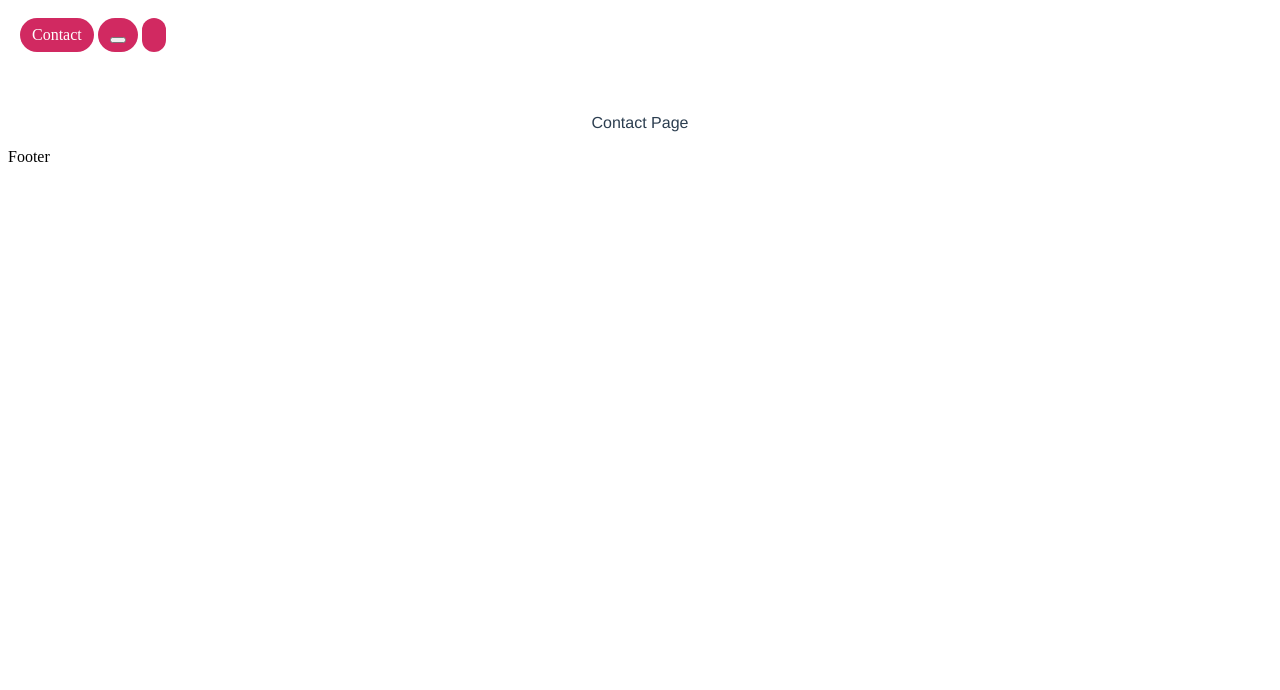
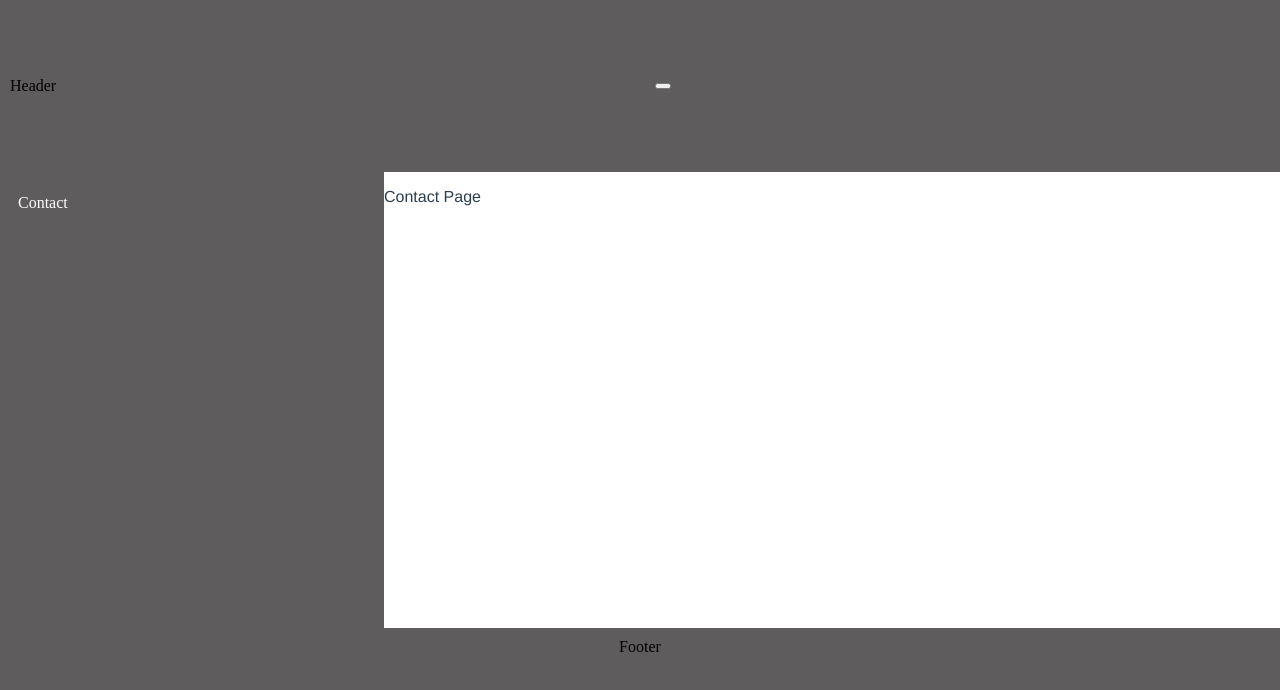
Before and after one commit to yaseminertan/sample-website, a Vue app in the folder sample-website/: page /contact in a window 1280 px wide. Shown: the top 690 px of the page. Built offline with nearby package versions, Linux system fonts and the light colour scheme.

Commit message:
Set the grid structure of main page
Set the grid structure of main page

```diff
--- a/sample-website/src/App.vue
+++ b/sample-website/src/App.vue
@@ -1,35 +1,58 @@
 <template>
-  <div>
-    <Header/>
-    <div id="app">
-
-      <router-view/>
+  <div class="container">
+    <Header class="header"/>
+    <div class="center-div">
+      <Menu class="menu"/>
+      <div id="app">
+        <router-view/>
+      </div>
     </div>
-    <Footer/>
+    <Footer class="footer"/>
   </div>
 </template>
 
 <script>
 import Header from './components/base/Header'
 import Footer from './components/base/Footer'
+import Menu from './components/base/Menu'
 
 export default {
   name: 'App',
   components: {
     Header,
-    Footer
+    Footer,
+    Menu
   }
 }
 </script>
 
 <style>
+body{
+    margin: 0 !important;
+}
 #app {
   font-family: Avenir, Helvetica, Arial, sans-serif;
   -webkit-font-smoothing: antialiased;
   -moz-osx-font-smoothing: grayscale;
-  text-align: center;
+  text-align: left;
   color: #2c3e50;
-  margin-top: 60px;
+  flex:2;
+  background-color: white;
+  width: 70%;
+}
+.menu{
+  width: 30%;
+}
+.container{
+  display: flex;
+  flex-direction: column;
+  height: 100vh;
+
+}
+.center-div{
+  display: inline-flex;
+  background-color: rgb(94, 92, 92);
+  height: 60%;
 }
  .modal {
     display: block;
--- a/sample-website/src/components/HelloWorld.vue
+++ /dev/null
@@ -1,33 +0,0 @@
-<template>
-  <div class="hello">
-    <h1>{{ msg }}</h1>
-
-  </div>
-</template>
-
-<script>
-export default {
-  name: 'HelloWorld',
-  props: {
-    msg: String
-  }
-}
-</script>
-
-<!-- Add "scoped" attribute to limit CSS to this component only -->
-<style scoped>
-h3 {
-  margin: 40px 0 0;
-}
-ul {
-  list-style-type: none;
-  padding: 0;
-}
-li {
-  display: inline-block;
-  margin: 0 10px;
-}
-a {
-  color: #42b983;
-}
-</style>
--- a/sample-website/src/components/base/Footer.vue
+++ b/sample-website/src/components/base/Footer.vue
@@ -1,5 +1,14 @@
 <template>
-    <div>
+    <div class="footer-container">
         Footer
     </div>
 </template>
+<style scoped>
+.footer-container{
+    background-color:  rgb(94, 92, 92);
+    display: flex;
+    justify-content: center;
+    height:20%;
+    padding: 10px;
+}
+</style>
--- a/sample-website/src/components/base/Header.vue
+++ b/sample-website/src/components/base/Header.vue
@@ -1,15 +1,10 @@
 <template>
-    <div>
-      <menu>
-        <ul id='sliderMenu'>
-            <li><router-link to="/contact">Contact</router-link></li>
-            <li><button @click='modal=true'></button></li>
-            <li></li>
-        </ul>
-      </menu>
+    <div class="header-container">
+      Header
+      <button @click='modal=true'></button>
       <div>
-        <p>{{loginName}}</p>
-        <p>{{loginMail}}</p>
+        {{loginName}}
+        {{loginMail}}
       </div>
       <modal v-if="modal" @close="modal = false" class='modal'>
         <input v-model="name" placeholder="Name">
@@ -59,30 +54,12 @@ export default {
 </script>
 
 <style>
-  menu{
-      padding: 0;
-      margin:10px;
-  }
-  #sliderMenu{
-      padding: 0;
-      display: flex;
-      overflow-x: scroll;
-      -ms-overflow-style: none;
-      scrollbar-width: none;
-  }
-  #sliderMenu::-webkit-scrollbar {
-      display: none;
-  }
-  #sliderMenu> li{
-      background-color: rgb(209, 41, 97);
-      padding: 8px 12px 8px 12px;
-      border-radius: 20px;
-      margin: 2px;
-      list-style-type: none;
-  }
-  #sliderMenu>li> a{
-      text-decoration: none;
-      color:white
-  }
-
+ .header-container{
+   background-color: rgb(94, 92, 92);
+   height: 20%;
+   display: flex;
+   align-items: center;
+   justify-content: space-between;
+   padding: 10px;
+ }
 </style>
--- /dev/null
+++ b/sample-website/src/components/base/Menu.vue
@@ -0,0 +1,40 @@
+<template>
+    <div>
+        <menu>
+            <ul id='sliderMenu'>
+                <li><router-link to="/contact">Contact</router-link></li>
+                <li></li>
+                <li></li>
+            </ul>
+        </menu>
+    </div>
+</template>
+<style scoped>
+    menu{
+      padding: 0;
+      margin:10px;
+
+  }
+  #sliderMenu{
+      padding: 0;
+      display: flex;
+      flex-direction: column;
+      -ms-overflow-style: none;
+      scrollbar-width: none;
+  }
+  #sliderMenu::-webkit-scrollbar {
+      display: none;
+  }
+  #sliderMenu> li{
+
+      padding: 4px 6px 4px 6px;
+      border-radius: 10px;
+      margin: 2px;
+      list-style-type: none;
+  }
+  #sliderMenu>li> a{
+      text-decoration: none;
+      color:white
+  }
+
+</style>
```
